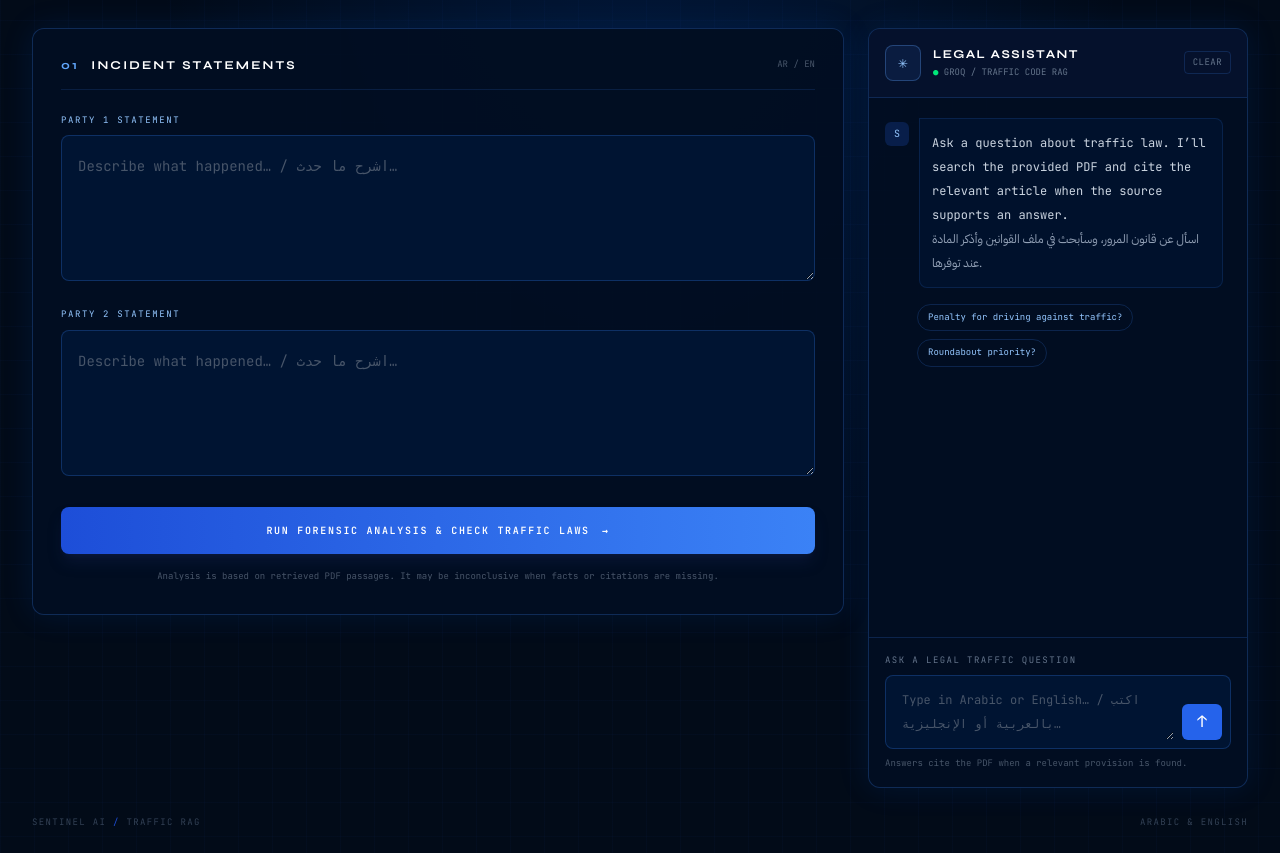
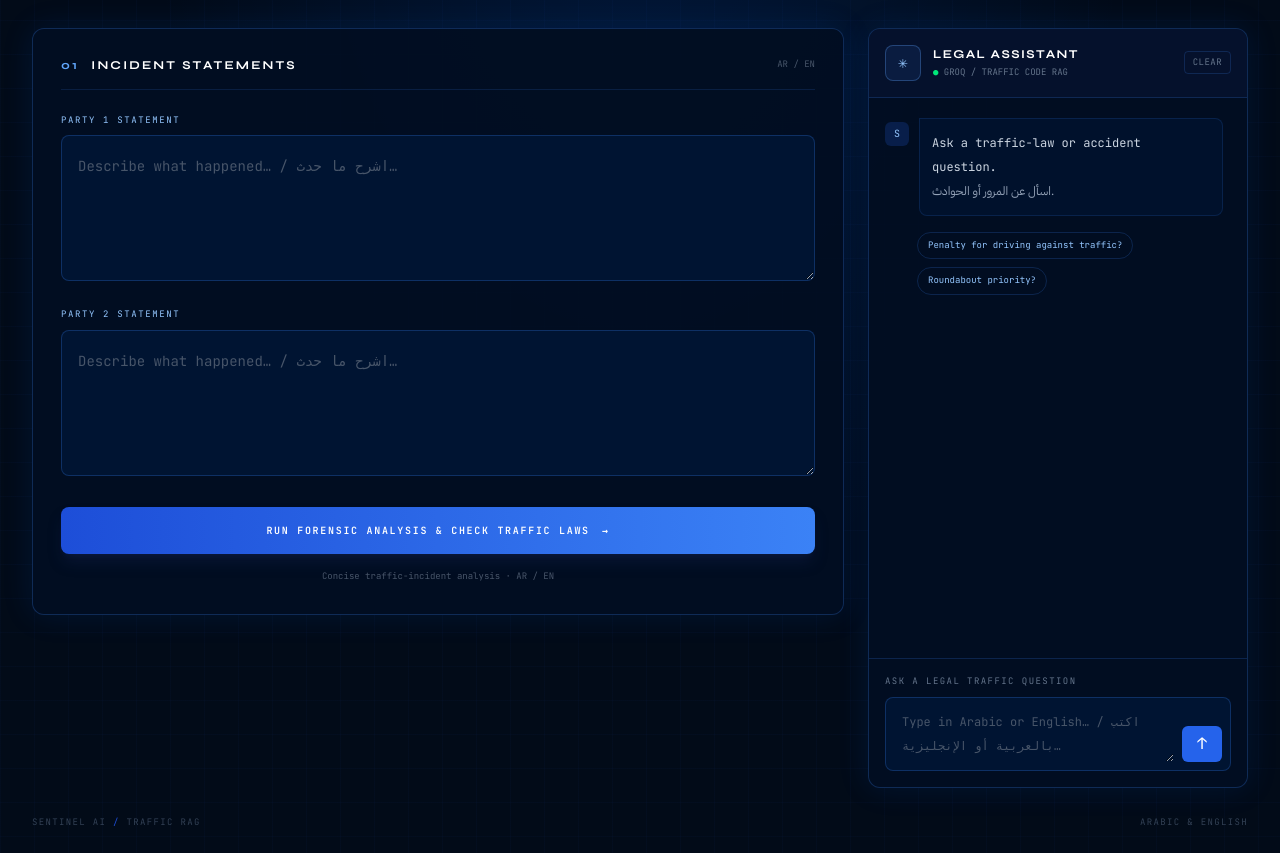
Before and after one commit to Omarmohammed99/Traffic-Accident-RAG-Chatbot, a Flask app: page / in a window 1280 px wide. Shown: the part 82-935 px from the top of the page. Run offline with Flask 3, Linux system fonts and the light colour scheme; some libraries are stand-ins or nearby versions.

Commit message:
Apply concise citation-free traffic assistant prompts

```diff
--- a/backend/templates/index.html
+++ b/backend/templates/index.html
@@ -31,27 +31,24 @@
             <div class="mb-6"><label for="party2" class="mb-2 block text-[9px] uppercase tracking-[.18em] text-blue-300">Party 2 statement</label><textarea id="party2" name="party2" required maxlength="5000" rows="4" dir="auto" class="w-full rounded-lg border border-blue-500/25 bg-[#001432] p-4 text-sm leading-7 text-white outline-none transition placeholder:text-slate-600 focus:border-blue-400 focus:ring-1 focus:ring-blue-500/30" placeholder="Describe what happened… / اشرح ما حدث…">{{ party2 or '' }}</textarea></div>
             <button type="submit" class="group flex w-full items-center justify-center gap-3 rounded-lg bg-gradient-to-r from-blue-700 to-blue-500 px-5 py-4 text-[10px] font-bold uppercase tracking-[.17em] text-white shadow-lg shadow-blue-950/40 transition hover:brightness-110 focus:outline-none focus:ring-2 focus:ring-blue-300"><span>Run forensic analysis &amp; check traffic laws</span><span class="transition group-hover:translate-x-1">→</span></button>
           </form>
-          <p class="mt-3 text-center text-[9px] leading-5 text-slate-600">Analysis is based on retrieved PDF passages. It may be inconclusive when facts or citations are missing.</p>
+          <p class="mt-3 text-center text-[9px] leading-5 text-slate-600">Concise traffic-incident analysis · AR / EN</p>
         </section>
 
         {% if result %}<section aria-live="polite" class="mt-6 overflow-hidden rounded-xl border border-blue-400/30 bg-[#020e22]/95 shadow-[0_0_40px_rgba(0,102,255,.1)]">
-          <div class="flex items-center gap-3 border-b border-blue-500/20 bg-blue-950/20 px-5 py-4"><span class="h-2 w-2 rounded-full bg-[#00e87a]"></span><h2 class="font-display text-xs font-bold uppercase tracking-[.2em] text-white">Analysis verdict</h2><span class="ml-auto text-[9px] text-slate-500">EVIDENCE LINKED</span></div>
+          <div class="flex items-center gap-3 border-b border-blue-500/20 bg-blue-950/20 px-5 py-4"><span class="h-2 w-2 rounded-full bg-[#00e87a]"></span><h2 class="font-display text-xs font-bold uppercase tracking-[.2em] text-white">Analysis verdict</h2></div>
           <div dir="auto" class="whitespace-pre-wrap px-5 py-6 font-arabic text-[15px] leading-8 text-slate-100 sm:px-7">{{ result.verdict }}</div>
-          {% if result.sources %}<div class="border-t border-blue-500/15 px-5 py-5 sm:px-7"><h3 class="mb-3 text-[9px] font-semibold uppercase tracking-[.18em] text-blue-300">Retrieved PDF passages</h3><div class="space-y-3">{% for source in result.sources %}<details class="rounded-lg border border-blue-500/15 bg-[#001432]/70"><summary class="cursor-pointer px-4 py-3 text-xs text-slate-300">PDF page {{ source.page }} <span class="ml-2 text-blue-500">·</span> <span class="text-slate-500">show source text</span></summary><p dir="auto" class="border-t border-blue-500/10 px-4 py-3 font-arabic text-sm leading-7 text-slate-400">{{ source.text }}</p></details>{% endfor %}</div></div>{% endif %}
-          <div class="border-t border-blue-500/15 px-5 py-3 text-[9px] leading-5 text-slate-600">Informational assistance only. This is not an official finding of legal liability.</div>
         </section>{% endif %}
       </main>
 
       <aside class="glow flex min-h-[560px] flex-col overflow-hidden rounded-xl border border-blue-500/25 bg-[#020e22]/95 lg:sticky lg:top-5 lg:h-[calc(100vh-2.5rem)] lg:min-h-[620px]" aria-label="Legal traffic assistant">
         <div class="flex items-center gap-3 border-b border-blue-500/20 bg-blue-950/20 px-4 py-4"><div class="flex h-9 w-9 items-center justify-center rounded-lg border border-blue-400/30 bg-blue-500/10 text-blue-300">✳</div><div><h2 class="font-display text-xs font-bold uppercase tracking-[.12em] text-white">Legal assistant</h2><p class="mt-1 text-[9px] text-slate-500"><span class="text-[#00e87a]">●</span> GROQ / TRAFFIC CODE RAG</p></div><button id="clear-chat" type="button" class="ml-auto rounded border border-blue-500/20 px-2 py-1 text-[9px] uppercase tracking-wider text-slate-500 transition hover:border-blue-400/50 hover:text-blue-300" title="Clear conversation">Clear</button></div>
         <div id="chat-log" class="scrollbar flex-1 space-y-4 overflow-y-auto px-4 py-5" aria-live="polite" aria-relevant="additions">
-          <div class="flex gap-2.5"><div class="mt-1 flex h-6 w-6 shrink-0 items-center justify-center rounded-md bg-blue-600/20 text-[10px] text-blue-300">S</div><div class="max-w-[88%] rounded-lg rounded-tl-none border border-blue-500/15 bg-[#001432]/70 px-3 py-3 text-xs leading-6 text-slate-300" dir="auto">Ask a question about traffic law. I’ll search the provided PDF and cite the relevant article when the source supports an answer.<br><span class="font-arabic text-slate-400">اسأل عن قانون المرور، وسأبحث في ملف القوانين وأذكر المادة عند توفرها.</span></div></div>
+          <div class="flex gap-2.5"><div class="mt-1 flex h-6 w-6 shrink-0 items-center justify-center rounded-md bg-blue-600/20 text-[10px] text-blue-300">S</div><div class="max-w-[88%] rounded-lg rounded-tl-none border border-blue-500/15 bg-[#001432]/70 px-3 py-3 text-xs leading-6 text-slate-300" dir="auto">Ask a traffic-law or accident question.<br><span class="font-arabic text-slate-400">اسأل عن المرور أو الحوادث.</span></div></div>
           <div class="flex flex-wrap gap-2 pl-8"><button type="button" class="suggestion rounded-full border border-blue-500/20 px-2.5 py-1.5 text-[9px] text-blue-300 hover:border-blue-400/50 hover:bg-blue-500/10">Penalty for driving against traffic?</button><button type="button" class="suggestion rounded-full border border-blue-500/20 px-2.5 py-1.5 text-[9px] text-blue-300 hover:border-blue-400/50 hover:bg-blue-500/10">Roundabout priority?</button></div>
         </div>
         <form id="chat-form" class="border-t border-blue-500/20 p-4">
           <label for="chat-input" class="mb-2 block text-[9px] uppercase tracking-[.16em] text-slate-500">Ask a legal traffic question</label>
           <div class="flex items-end gap-2 rounded-lg border border-blue-500/25 bg-[#001432] p-2 focus-within:border-blue-400"><textarea id="chat-input" rows="2" maxlength="3000" dir="auto" class="max-h-32 min-h-[48px] flex-1 resize-y bg-transparent px-2 py-1 text-xs leading-6 text-white outline-none placeholder:text-slate-600" placeholder="Type in Arabic or English… / اكتب بالعربية أو الإنجليزية…"></textarea><button id="chat-send" type="submit" class="flex h-9 w-10 shrink-0 items-center justify-center rounded-md bg-blue-600 text-white transition hover:bg-blue-500 disabled:cursor-wait disabled:opacity-50" aria-label="Send question">↑</button></div>
-          <p class="mt-2 text-[9px] text-slate-600">Answers cite the PDF when a relevant provision is found.</p>
         </form>
       </aside>
     </div>
@@ -61,22 +58,20 @@
     (()=>{
       const form=document.getElementById('chat-form'), input=document.getElementById('chat-input'), log=document.getElementById('chat-log'), send=document.getElementById('chat-send'), clear=document.getElementById('clear-chat');
       const history=[];
-      function bubble(role,text,sources=[]){
+      function bubble(role,text){
         const row=document.createElement('div'); row.className='flex gap-2.5';
         const icon=document.createElement('div'); icon.className='mt-1 flex h-6 w-6 shrink-0 items-center justify-center rounded-md text-[10px] '+(role==='user'?'bg-slate-700/60 text-slate-300':'bg-blue-600/20 text-blue-300'); icon.textContent=role==='user'?'U':'S';
         const body=document.createElement('div'); body.className='max-w-[88%] rounded-lg border px-3 py-3 text-xs leading-6 whitespace-pre-wrap '+(role==='user'?'ml-auto rounded-tr-none border-slate-700 bg-slate-800/60 text-slate-200':'rounded-tl-none border-blue-500/15 bg-[#001432]/70 text-slate-300'); body.dir='auto'; body.textContent=text;
-        if(sources.length){const citations=document.createElement('div');citations.className='mt-3 flex flex-wrap gap-1.5';sources.forEach(source=>{const tag=document.createElement('span');tag.className='rounded border border-blue-500/20 bg-blue-500/5 px-2 py-1 text-[9px] text-blue-300';tag.textContent='PDF p. '+source.page;citations.append(tag)});body.append(citations)}
         row.append(icon,body); log.append(row); log.scrollTop=log.scrollHeight; return body;
       }
       async function ask(question){
         const text=question.trim(); if(!text||send.disabled)return;
         bubble('user',text); input.value=''; send.disabled=true; send.textContent='…';
-        const pending=bubble('assistant','Searching the traffic-law PDF…');
+        const pending=bubble('assistant','Thinking…');
         try{
           const response=await fetch('{{ url_for("chat_route") }}',{method:'POST',headers:{'Content-Type':'application/json'},body:JSON.stringify({message:text,history})});
           const data=await response.json(); if(!response.ok)throw new Error(data.error||'Request failed');
           pending.textContent=data.answer||'No answer was returned.';
-          if(data.sources?.length){const citations=document.createElement('div');citations.className='mt-3 flex flex-wrap gap-1.5';data.sources.forEach(source=>{const tag=document.createElement('span');tag.className='rounded border border-blue-500/20 bg-blue-500/5 px-2 py-1 text-[9px] text-blue-300';tag.textContent='PDF p. '+source.page;citations.append(tag)});pending.append(citations)}
           history.push({role:'user',content:text},{role:'assistant',content:data.answer||''});
         }catch(error){pending.textContent=error.message||'Could not reach the assistant.';pending.classList.add('text-red-300')}
         finally{send.disabled=false;send.textContent='↑';input.focus();log.scrollTop=log.scrollHeight}
```
